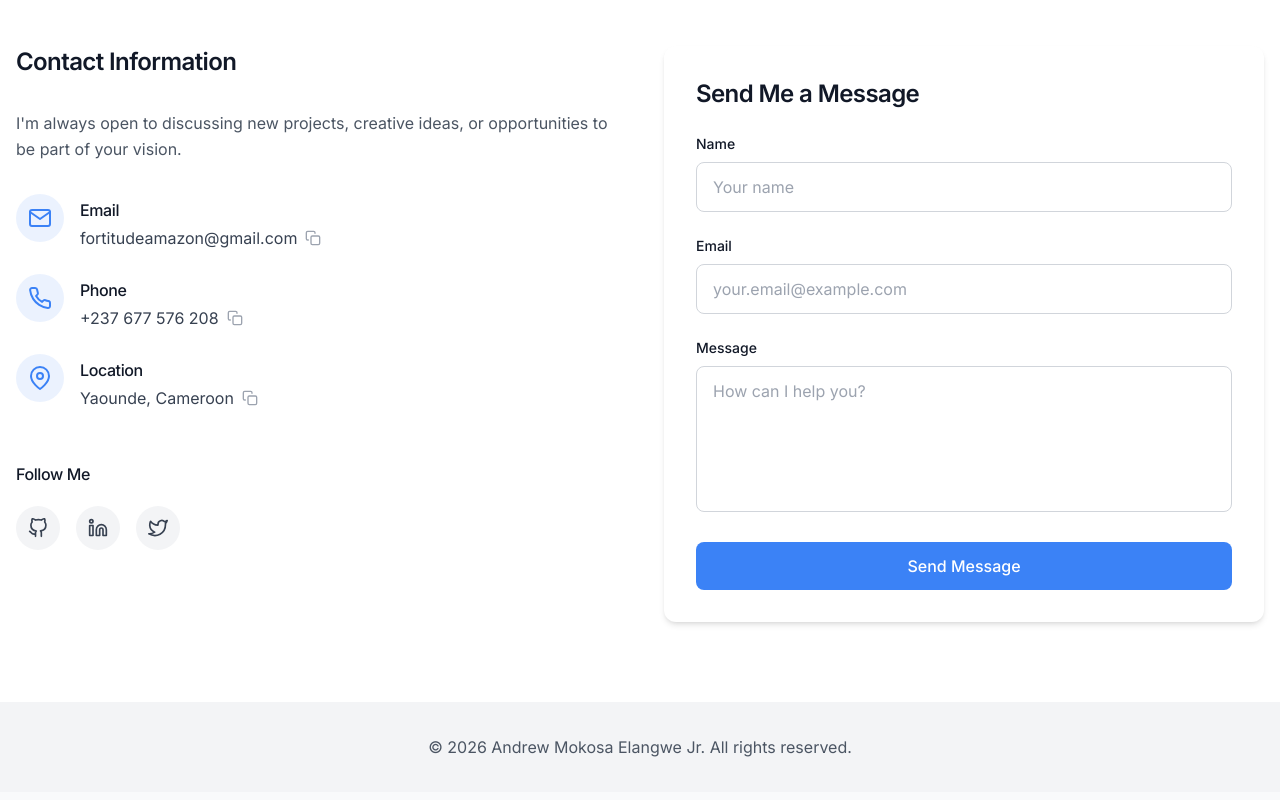
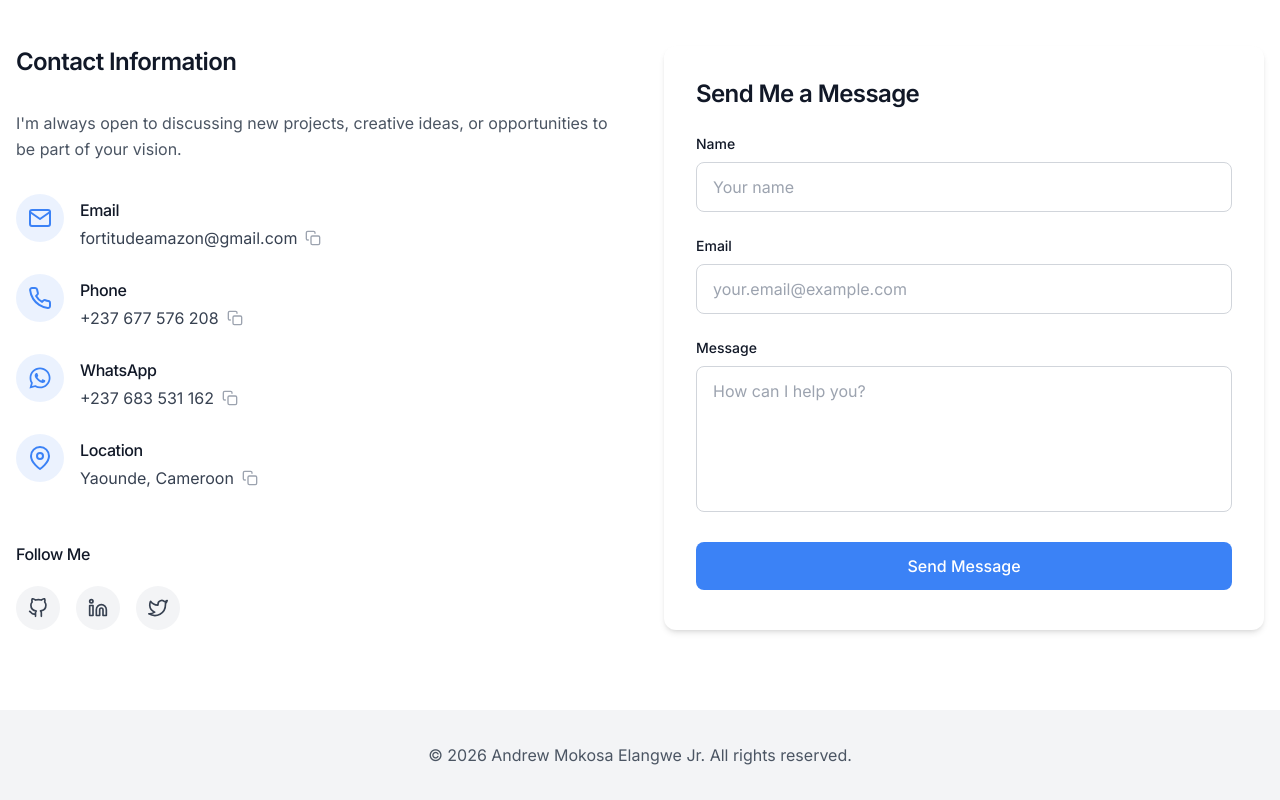
Before and after one commit to Torpdoug11/Portfolio, a React (Vite) app: page / in a window 1280 px wide. Shown: the part 3236-4036 px from the top of the page. Built offline with nearby package versions, Linux system fonts and the light colour scheme.

Commit message:
Add WhatsApp button with number 683531162

```diff
--- a/src/sections/Contact.tsx
+++ b/src/sections/Contact.tsx
@@ -2,6 +2,7 @@ import { useState, useRef, useEffect } from 'react';
 import { motion } from 'framer-motion';
 import { FiMail, FiPhone, FiMapPin, FiCopy, FiCheck } from 'react-icons/fi';
 import { FiGithub, FiLinkedin, FiTwitter } from 'react-icons/fi';
+import { FaWhatsapp } from 'react-icons/fa';
 import { initEmailJS, sendEmail } from '../config/emailjs';
 
 const Contact = () => {
@@ -27,6 +28,12 @@ const Contact = () => {
       title: 'Phone',
       value: '+237 677 576 208',
       action: 'tel:+237677576208',
+    },
+    {
+      icon: <FaWhatsapp className="w-6 h-6" />,
+      title: 'WhatsApp',
+      value: '+237 683 531 162',
+      action: 'https://wa.me/237683531162',
     },
     {
       icon: <FiMapPin className="w-6 h-6" />,
```
